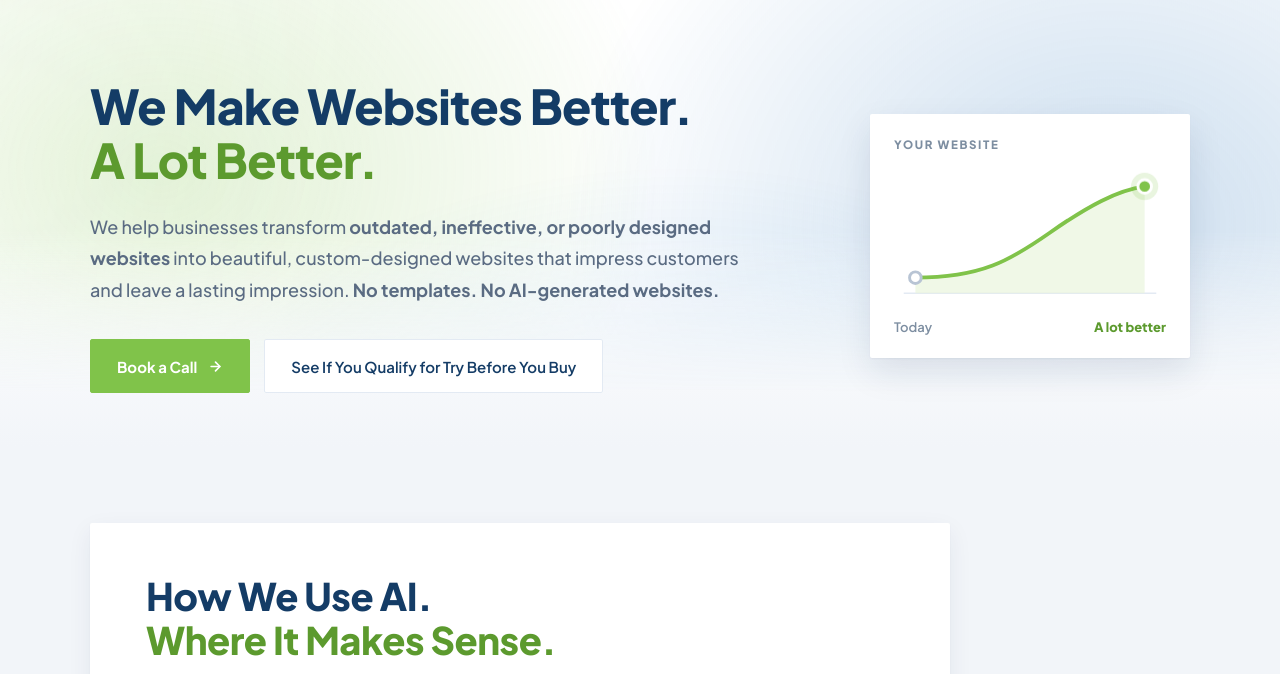
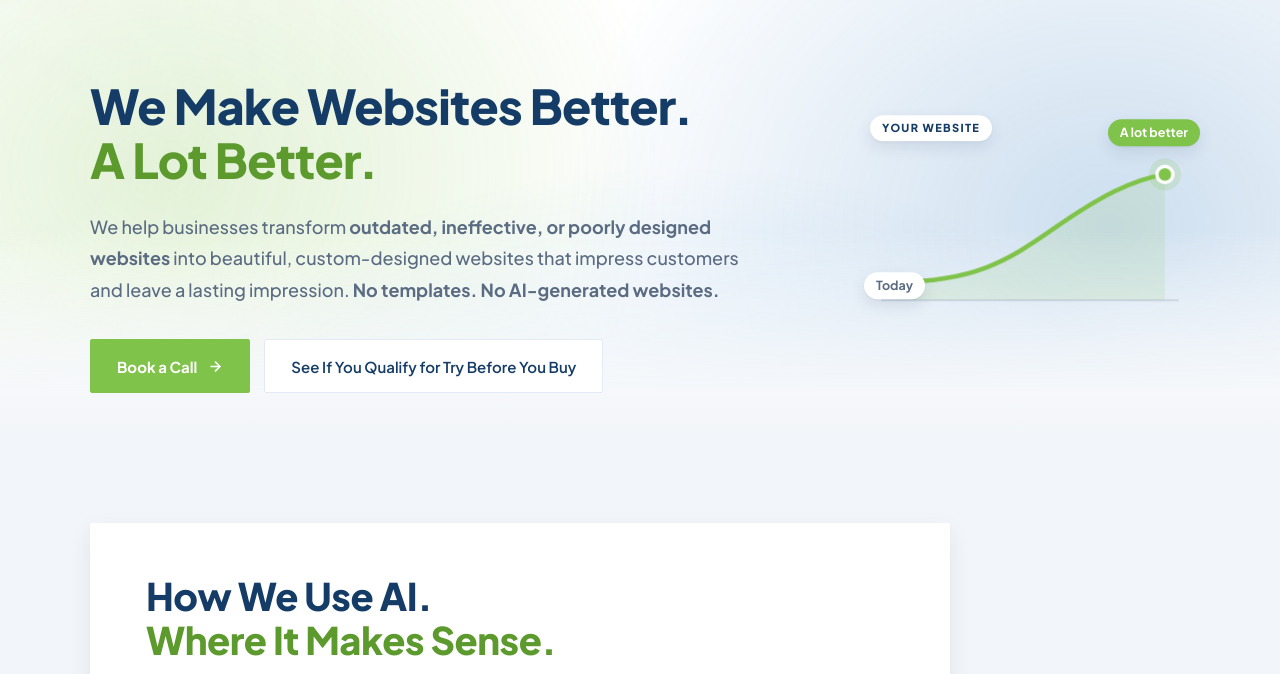
Before and after one commit to imageworksc/we-make-websites-better, a plain HTML site: page index.html in a window 1280 px wide. Shown: the part 119-793 px from the top of the page. Drawn offline with Linux system fonts and the light colour scheme.

Commit message:
Hero graphic floats free of a card; its words as tags

```diff
--- a/css/page.css
+++ b/css/page.css
@@ -82,32 +82,21 @@ html:has(#wm-main) { scroll-behavior: smooth; }
   align-items: center;
 }
 
-/* the hero graphic: one small card, one upward curve from today to a lot
-   better. Not a browser; nothing to read but the two ends. */
+/* the hero graphic: one upward curve from today to a lot better, floating
+   free on the hero washes (no card), its three words as tags. */
 .wm-lift {
+  position: relative;
   justify-self: end;
   width: 100%;
   max-width: 320px;
-  padding: 22px 24px 20px;
-  background: var(--wm-white);
-  border-radius: var(--wm-r);
-  box-shadow: 0 1px 2px rgba(20, 40, 80, .05), 0 14px 34px rgba(20, 40, 80, .1);
+  padding: 34px 0 30px;
 }
 
-.wm-lift__label {
-  display: block;
-  font-size: 11.5px;
-  font-weight: 800;
-  letter-spacing: .14em;
-  text-transform: uppercase;
-  color: var(--wm-faint);
-}
+.wm-lift__chart { display: block; width: 100%; height: auto; overflow: visible; }
 
-.wm-lift__chart { display: block; width: 100%; height: auto; margin: 10px 0 6px; overflow: visible; }
+.wm-lift__base { stroke: rgba(20, 60, 102, .14); stroke-width: 1.5; }
 
-.wm-lift__base { stroke: var(--wm-border); stroke-width: 1.5; }
-
-.wm-lift__area { fill: var(--wm-chip-green); opacity: .7; }
+.wm-lift__area { fill: var(--wm-green); opacity: .12; }
 
 .wm-lift__line {
   fill: none;
@@ -122,15 +111,53 @@ html:has(#wm-main) { scroll-behavior: smooth; }
 
 .wm-lift__to { fill: var(--wm-green); stroke: var(--wm-white); stroke-width: 3; }
 
-.wm-lift__ends {
-  display: flex;
-  justify-content: space-between;
-  font-size: 13px;
-  font-weight: 600;
-  color: var(--wm-faint);
+/* the three words as tags */
+.wm-lift__tag {
+  position: absolute;
+  z-index: 1;
+  padding: 6px 12px;
+  border-radius: 999px;
+  font-size: 12.5px;
+  font-weight: 700;
+  line-height: 1.2;
+  white-space: nowrap;
+  box-shadow: 0 1px 2px rgba(20, 40, 80, .06), 0 6px 16px rgba(20, 40, 80, .1);
 }
 
-.wm-lift__ends b { font-weight: 800; color: var(--wm-green-ink); }
+.wm-lift__tag--site {
+  top: 0;
+  left: 0;
+  background: var(--wm-white);
+  color: var(--wm-navy);
+  font-size: 11px;
+  font-weight: 800;
+  letter-spacing: .12em;
+  text-transform: uppercase;
+}
+
+.wm-lift__tag--from {
+  left: -6px;
+  bottom: 52px;
+  background: var(--wm-white);
+  color: var(--wm-muted);
+}
+
+.wm-lift__tag--to {
+  right: -10px;
+  top: 4px;
+  background: var(--wm-green);
+  color: var(--wm-white);
+}
+
+/* it floats: a slow rise and fall, the chart and its tags together */
+@media (prefers-reduced-motion: no-preference) {
+  .wm-lift { animation: wm-lift-float 6s ease-in-out 2s infinite; }
+}
+
+@keyframes wm-lift-float {
+  0%, 100% { transform: translateY(0); }
+  50% { transform: translateY(-10px); }
+}
 
 /* the line draws itself once on load */
 @media (prefers-reduced-motion: no-preference) {
--- a/index.html
+++ b/index.html
@@ -8,7 +8,7 @@
 <meta name="theme-color" content="#143c66">
 <link rel="stylesheet" href="css/styles.css?v=32">
 <link rel="stylesheet" href="css/chrome.css?v=30">
-<link rel="stylesheet" href="css/page.css?v=54">
+<link rel="stylesheet" href="css/page.css?v=56">
 </head>
 <body>
 <a class="wm-skip-to-content" href="#wm-main">Skip to content</a>
@@ -120,7 +120,9 @@
       <!-- The headline in one gesture: your website today, then a lot better.
            Decorative; the copy carries the meaning. -->
       <div class="wm-lift" aria-hidden="true">
-        <span class="wm-lift__label">Your website</span>
+        <span class="wm-lift__tag wm-lift__tag--site">Your website</span>
+        <span class="wm-lift__tag wm-lift__tag--from">Today</span>
+        <span class="wm-lift__tag wm-lift__tag--to">A lot better</span>
         <svg class="wm-lift__chart" viewBox="0 0 280 150">
           <line class="wm-lift__base" x1="10" y1="132" x2="270" y2="132"/>
           <path class="wm-lift__area" d="M22 116 C 90 116, 120 98, 160 70 S 230 26, 258 22 L 258 132 L 22 132 Z"/>
@@ -129,7 +131,6 @@
           <circle class="wm-lift__halo" cx="258" cy="22" r="14"/>
           <circle class="wm-lift__to" cx="258" cy="22" r="7"/>
         </svg>
-        <span class="wm-lift__ends"><span>Today</span><b>A lot better</b></span>
       </div>
     </div>
   </section>
```
